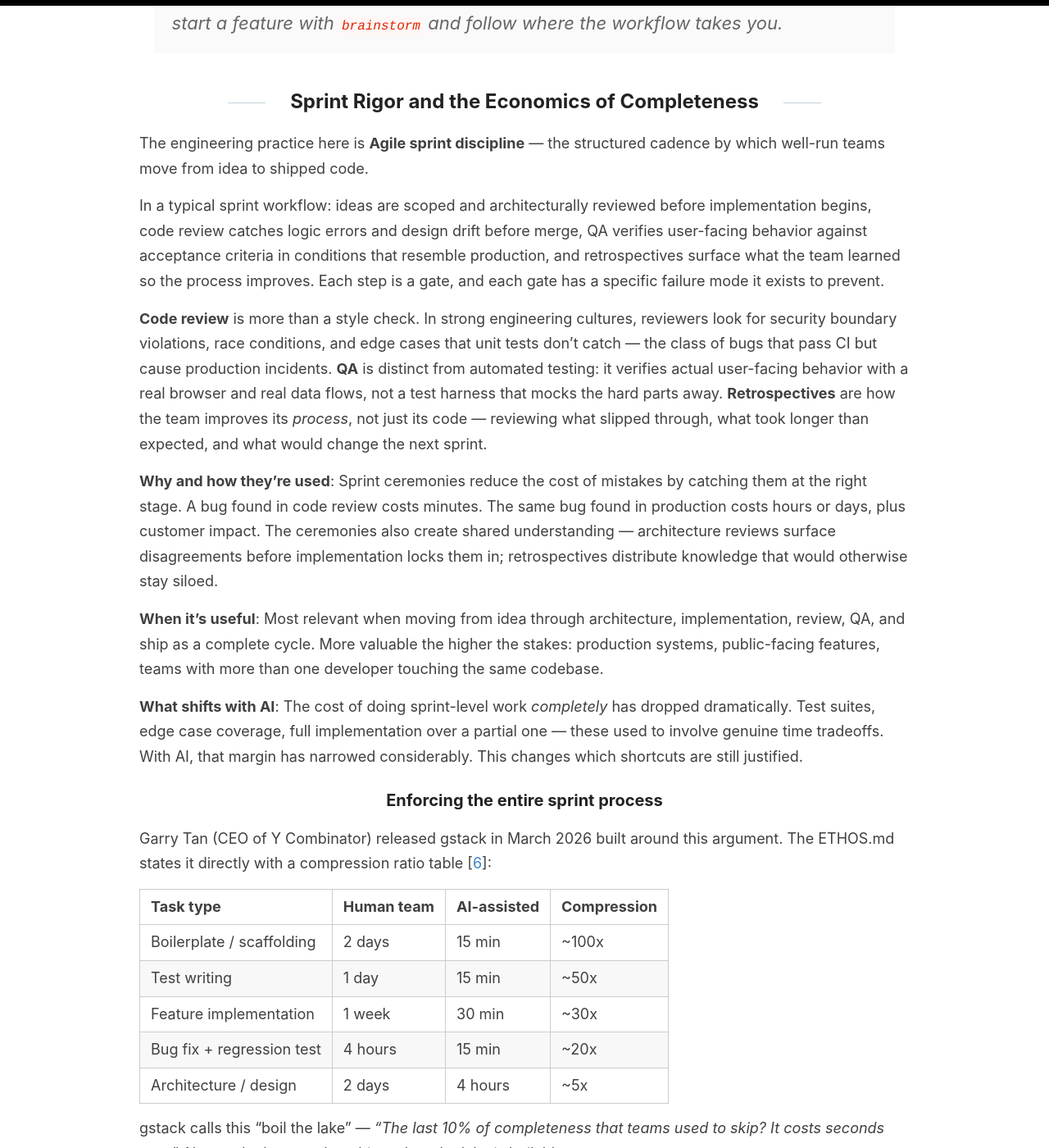
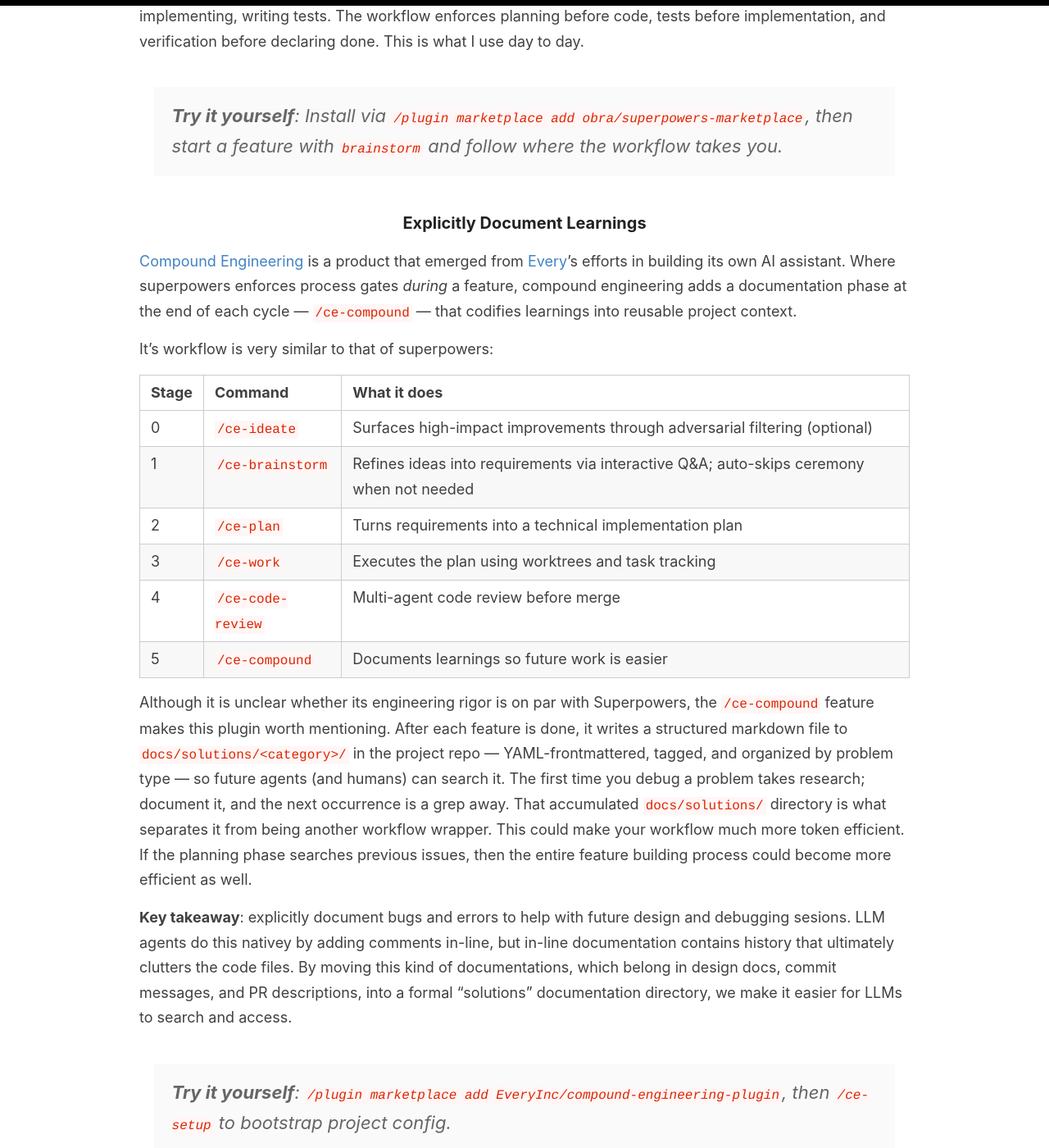
Before and after one commit to kfchou/kfchou.github.io, a Jekyll site: the page built from _posts/2026-03-26-llm-workflow-repos.md, in a window 1280 px wide and 1400 px high, scrolled down 3667 px. Shown: the whole window at 82% size. Built offline with Jekyll 4.4.1, drawn with Linux system fonts in a browser that asks for light colours; comment, search, counter and statistics services are not loaded; some of the changed text lies outside the part shown.

Commit message:
llm workflow: compound eng

```diff
--- a/_posts/2026-03-26-llm-workflow-repos.md
+++ b/_posts/2026-03-26-llm-workflow-repos.md
@@ -9,10 +9,12 @@
 
 | Repo | Scope | Philosophy |
 |---|---|---|
-| [obra/superpowers][1] (115k ★) | Individual — feature discipline | Agents fail from process failures, not capability gaps |
-| [garrytan/gstack][2] (49k ★) | Team — sprint rigor and shipping | Completeness is now cheap — always do the complete thing |
-| [github/spec-kit][8] (82.7k ★) + [OpenSpec][9] (34.6k ★) | Cross-team — what to build | Specs become executable; implementation flows from them |
+| [obra/superpowers][1] (160k ★) | Individual — feature discipline | Agents fail from process failures, not capability gaps |
+| [EveryInc/compound-engineering-plugin][10] (14.8k ★) | Individual — feature discipline | Each unit of work should make the next one easier |
+| [garrytan/gstack][2] (77k ★) | Team — sprint rigor and shipping | Completeness is now cheap — always do the complete thing |
+| [github/spec-kit][8] (89k ★) + [OpenSpec][9] (41k ★) | Cross-team — what to build | Specs become executable; implementation flows from them |
 
+Updated 4/19/2026: Compound Engineering Plugin
 
 The thing that separates skilled AI developers from vibecoders isn't just better prompts -- it's having a process. Skilled engineers and teams consistently producing high-quality work by following good processes. When those processes and procedures are codified into something an AI can follow, it helps developers achieve high-quality results in a fraction of the time.
 
@@ -25,6 +27,7 @@
 
 - [Process Discipline Inside a Feature](#process-discipline-inside-a-feature)
   - [TDD Enforcement](#tdd-enforcement)
+  - [Explicitly Document Learnings](#explicitly-document-learnings)
 - [Sprint Rigor and the Economics of Completeness](#sprint-rigor-and-the-economics-of-completeness)
   - [Enforcing the entire sprint process](#enforcing-the-entire-sprint-process)
 - [Spec-Driven Development: The Spec as the Source of Truth](#spec-driven-development-the-spec-as-the-source-of-truth)
@@ -69,9 +72,32 @@
 
 *"I can't recommend this post strongly enough. The way Jesse is using these tools is wildly more ambitious than most other people."* - Simon Willison (co-creator of Django, creator of Datasette) [[5]]
 
-**Key takeaway**: superpowers is most valuable when you're operating within a feature context — designing, implementing, writing tests. The workflow enforces planning before code, tests before implementation, and verification before declaring done.
+**Key takeaway**: superpowers is most valuable when you're operating within a feature context — designing, implementing, writing tests. The workflow enforces planning before code, tests before implementation, and verification before declaring done. This is what I use day to day.
 
 > **Try it yourself**: Install via `/plugin marketplace add obra/superpowers-marketplace`, then start a feature with `brainstorm` and follow where the workflow takes you.
+
+### Explicitly Document Learnings
+
+[Compound Engineering][10] is a product that emerged from [Every](https://www.youtube.com/watch?v=kjVNYUnM-_0)'s efforts in building its own AI assistant. Where superpowers enforces process gates *during* a feature, compound engineering adds a documentation phase at the end of each cycle — `/ce-compound` — that codifies learnings into reusable project context.
+
+It's workflow is very similar to that of superpowers:
+
+| Stage | Command | What it does |
+|---|---|---|
+| 0 | `/ce-ideate` | Surfaces high-impact improvements through adversarial filtering (optional) |
+| 1 | `/ce-brainstorm` | Refines ideas into requirements via interactive Q&A; auto-skips ceremony when not needed |
+| 2 | `/ce-plan` | Turns requirements into a technical implementation plan |
+| 3 | `/ce-work` | Executes the plan using worktrees and task tracking |
+| 4 | `/ce-code-review` | Multi-agent code review before merge |
+| 5 | `/ce-compound` | Documents learnings so future work is easier |
+
+Although it is unclear whether its engineering rigor is on par with Superpowers, the  `/ce-compound` feature makes this plugin worth mentioning. After each feature is done, it writes a structured markdown file to `docs/solutions/<category>/` in the project repo — YAML-frontmattered, tagged, and organized by problem type — so future agents (and humans) can search it. The first time you debug a problem takes research; document it, and the next occurrence is a grep away. That accumulated `docs/solutions/` directory is what separates it from being another workflow wrapper. This could make your workflow much more token efficient. If the planning phase searches previous issues, then the entire feature building process could become more efficient as well.
+
+**Key takeaway**: explicitly document bugs and errors to help with future design and debugging sesions. LLM agents do this nativey by adding comments in-line, but in-line documentation contains history that ultimately clutters the code files. By moving this kind of documentations, which belong in design docs, commit messages, and PR descriptions, into a formal "solutions" documentation directory, we make it easier for LLMs to search and access.
+
+> **Try it yourself**: `/plugin marketplace add EveryInc/compound-engineering-plugin`, then `/ce-setup` to bootstrap project config.
+
+See the detailed [documentation from Every.to](https://every.to/guides/compound-engineering).
 
 ## Sprint Rigor and the Economics of Completeness
 
@@ -211,10 +237,12 @@
 [7]: https://github.blog/ai-and-ml/automate-repository-tasks-with-github-agentic-workflows/ "Automate repository tasks with GitHub Agentic Workflows"
 [8]: https://github.com/github/spec-kit "github/spec-kit — GitHub"
 [9]: https://github.com/Fission-AI/OpenSpec "Fission-AI/OpenSpec — GitHub"
+[10]: https://github.com/EveryInc/compound-engineering-plugin "EveryInc/compound-engineering-plugin — GitHub"
 
 1. [obra/superpowers — GitHub](https://github.com/obra/superpowers)
 2. [garrytan/gstack — GitHub](https://github.com/garrytan/gstack)
 3. [shinpr/claude-code-workflows — GitHub](https://github.com/shinpr/claude-code-workflows)
+10. [EveryInc/compound-engineering-plugin — GitHub](https://github.com/EveryInc/compound-engineering-plugin)
 4. [Superpowers: How I'm using coding agents in October 2025 — Jesse Vincent](https://blog.fsck.com/2025/10/09/superpowers/)
 5. [HN: Superpowers — 435 points, 231 comments](https://news.ycombinator.com/item?id=45547344)
 6. [gstack ETHOS.md](https://github.com/garrytan/gstack/blob/main/ETHOS.md)
```
Also changed, not shown: other parts of _posts/2026-03-26-llm-workflow-repos.md (+2 -2 lines).
